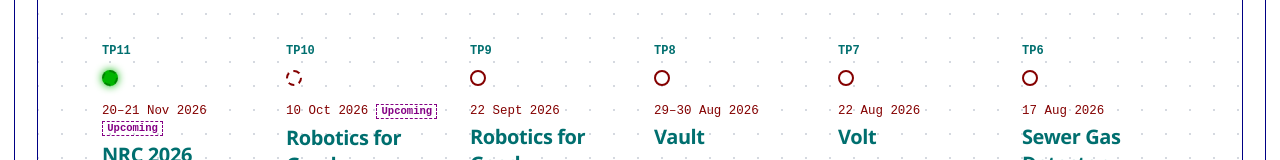
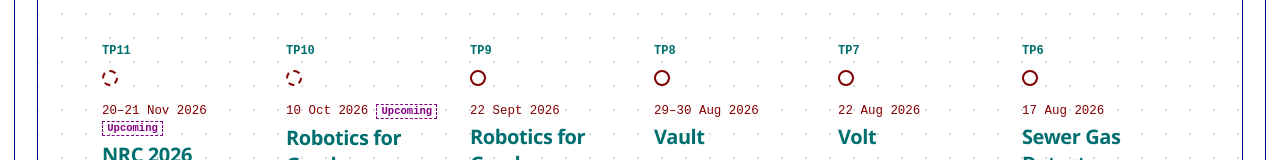
Before and after one commit to abivan100-stack/abivan-portfolio, a React (Vite) app: page / in a window 1280 px wide. In both pictures the pointer is over the element 110 px from the left and 1469 px from the top of the page. Shown: the part 1392-1552 px from the top of the page. Built offline with nearby package versions, Linux system fonts and the light colour scheme; a web font is replaced by a local one.

Commit message:
Light timeline test points on hover only when they link to a sheet

```diff
--- a/src/App.css
+++ b/src/App.css
@@ -270,8 +270,8 @@
 .tp { position: relative; padding-top: calc(var(--tp-y) + 26px); }
 .tp-ref { position: absolute; top: calc(var(--tp-y) - 34px); left: 0; color: var(--teal); font-family: var(--mono); font-size: .75rem; font-weight: 700; }
 .tp-mark { position: absolute; top: calc(var(--tp-y) - 8px); left: 0; width: 16px; height: 16px; border: 2px solid var(--maroon); border-radius: 50%; background: var(--paper); transition: background-color 160ms ease, border-color 160ms ease, box-shadow 160ms ease; }
-/* Hovering anywhere on a result lights its test point, linked or not */
-.tp:hover .tp-mark,
+/* Hovering a result that links to its project sheet lights its test point; events with no sheet stay unlit */
+.tp:has(a.tp-project):hover .tp-mark,
 .tp:focus-within .tp-mark { border-color: var(--green); background: var(--green-hot); box-shadow: 0 0 8px var(--green-hot); }
 .tp-when { display: flex; flex-wrap: wrap; align-items: baseline; gap: .2rem .5rem; }
 .tp time { color: var(--maroon); font-family: var(--mono); font-size: .78rem; }
```
